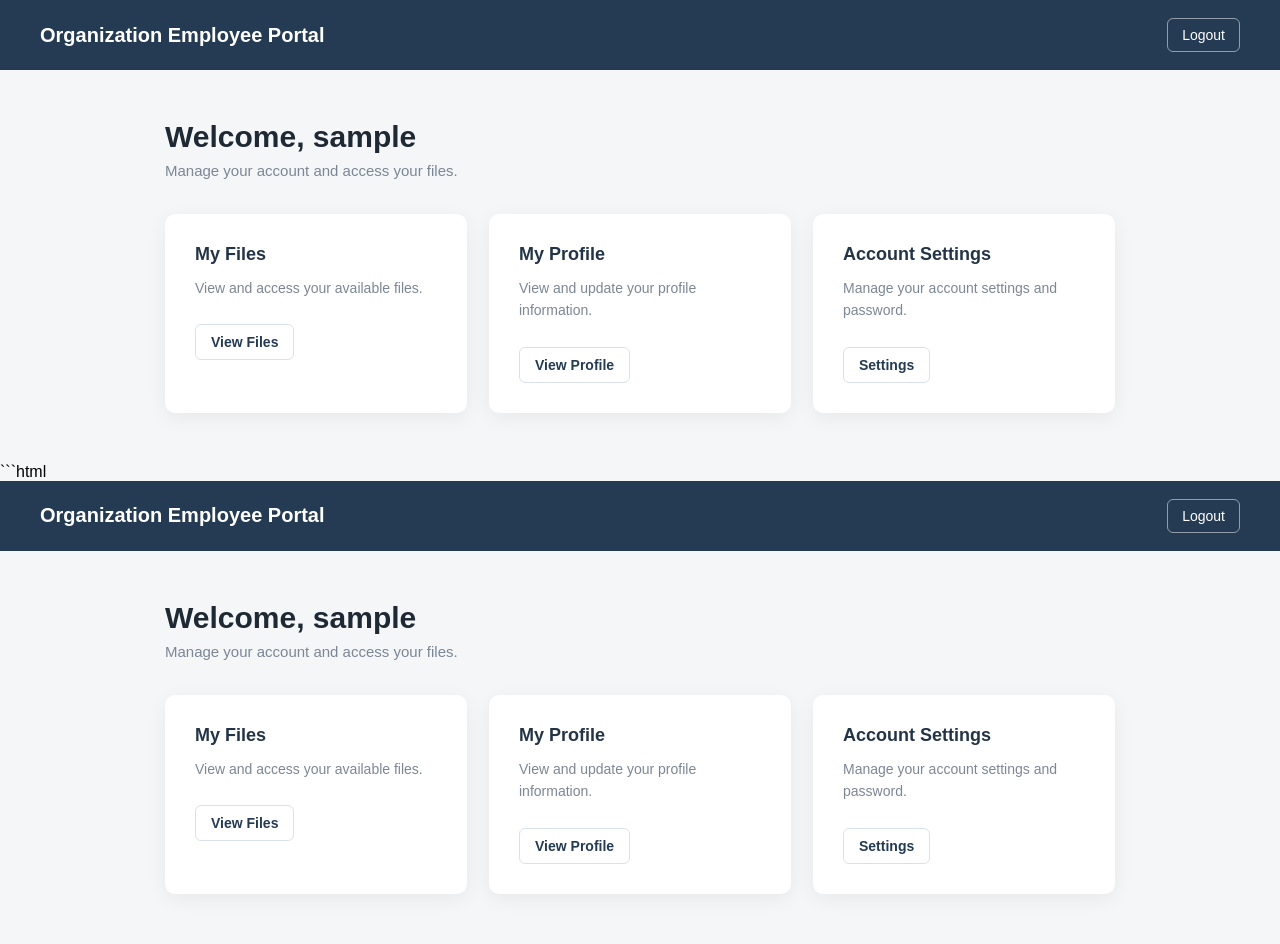
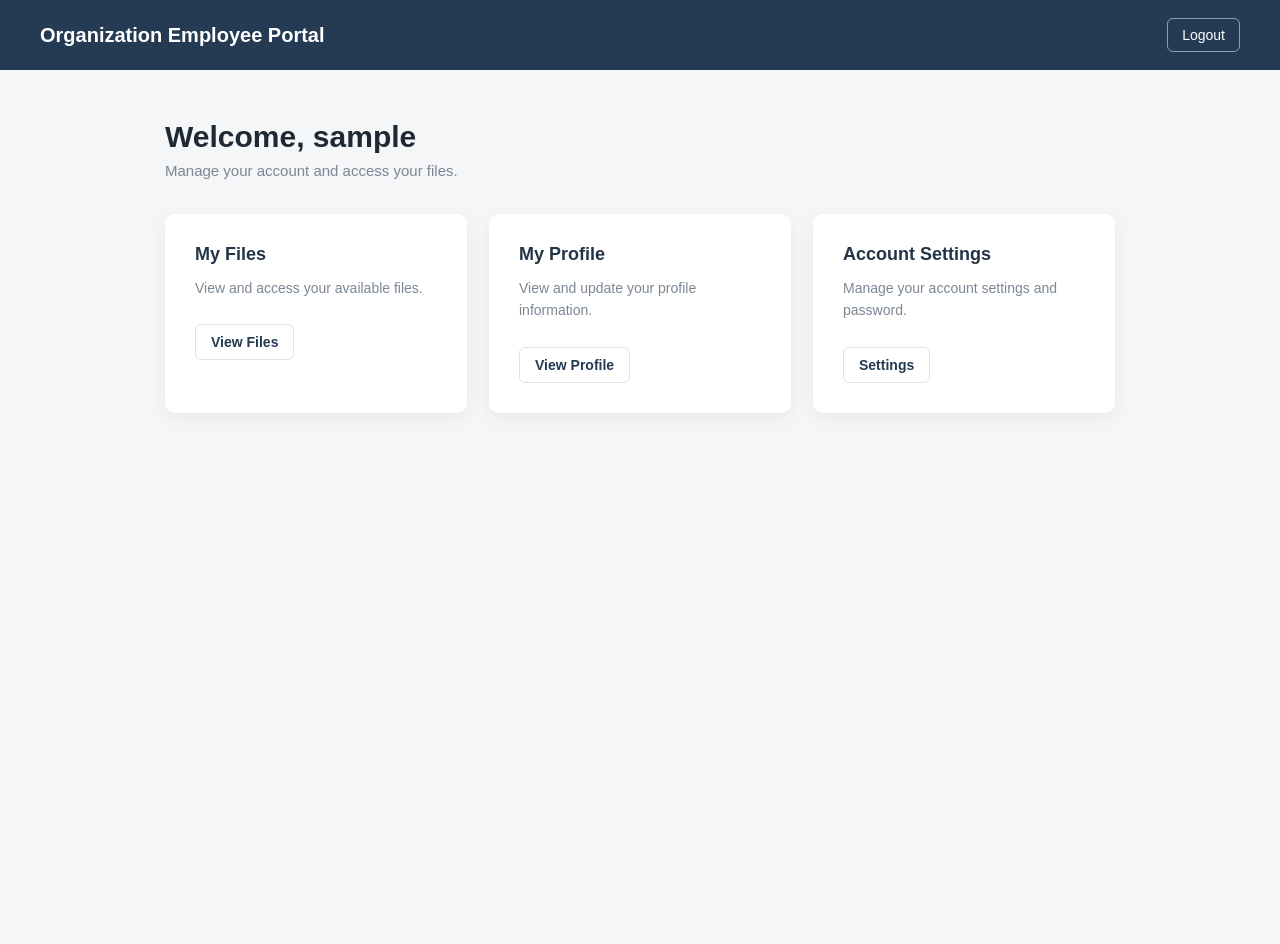
Before and after one commit to Harshini-2007/Cyber_Incident_Mnagement, a Flask app: page /dashboard in a window 1280 px wide. After the commit the page ends 383 px from the top, so only its background shows below. Run offline with Flask 3, Linux system fonts and the light colour scheme; the visitor is signed in with stand-in values (Sample User, id 1).

Commit message:
changes in ui

````diff
--- a/templates/dashboard.html
+++ b/templates/dashboard.html
@@ -1,4 +1,3 @@
-
 
 <!DOCTYPE html>
 <html lang="en">
@@ -6,7 +5,6 @@
 <head>
 
     <meta charset="UTF-8">
-
     <meta name="viewport" content="width=device-width, initial-scale=1.0">
 
     <title>Employee Portal</title>
@@ -20,117 +18,78 @@
             font-family: Arial, sans-serif;
         }
 
-
         body {
             background: #f4f6f8;
             min-height: 100vh;
         }
 
-
-        /* ---------------- NAVBAR ---------------- */
+        /* NAVBAR */
 
         .navbar {
-
             background: #243b53;
-
             color: white;
-
             padding: 18px 40px;
 
             display: flex;
-
             justify-content: space-between;
-
             align-items: center;
         }
 
-
         .portal-name {
-
             font-size: 20px;
-
             font-weight: 600;
         }
 
-
         .logout {
-
             color: white;
-
             text-decoration: none;
-
             font-size: 14px;
-
             padding: 8px 14px;
 
             border: 1px solid rgba(255,255,255,0.5);
-
             border-radius: 6px;
         }
 
-
         .logout:hover {
-
             background: rgba(255,255,255,0.1);
         }
 
-
-        /* ---------------- MAIN CONTAINER ---------------- */
+        /* MAIN CONTAINER */
 
         .container {
-
             max-width: 1000px;
-
             margin: 50px auto;
-
             padding: 0 25px;
         }
 
-
-        /* ---------------- WELCOME ---------------- */
+        /* WELCOME */
 
         .welcome {
-
             margin-bottom: 35px;
         }
 
-
         .welcome h1 {
-
             color: #1f2933;
-
             font-size: 30px;
-
             margin-bottom: 8px;
         }
 
-
         .welcome p {
-
             color: #7b8794;
-
             font-size: 15px;
         }
 
-
-        /* ---------------- CARDS ---------------- */
+        /* CARDS */
 
         .cards {
-
             display: grid;
-
             grid-template-columns: repeat(3, 1fr);
-
             gap: 22px;
         }
 
-
         .card {
-
             background: white;
-
             padding: 30px;
-
             border-radius: 10px;
 
             box-shadow: 0 5px 20px rgba(0, 0, 0, 0.06);
@@ -138,61 +97,43 @@
             min-height: 190px;
         }
 
-
         .card h2 {
-
             color: #243447;
-
             font-size: 18px;
-
             margin-bottom: 12px;
         }
 
-
         .card p {
-
             color: #7b8794;
-
             font-size: 14px;
-
             line-height: 1.6;
-
             margin-bottom: 25px;
         }
 
-
         .card a {
-
             display: inline-block;
 
             color: #243b53;
-
             text-decoration: none;
 
             font-weight: 600;
-
             font-size: 14px;
 
             padding: 9px 15px;
 
             border: 1px solid #d9e2ec;
-
             border-radius: 6px;
         }
 
-
         .card a:hover {
-
             background: #f4f6f8;
         }
 
-
-        /* ---------------- RESPONSIVE ---------------- */
+        /* RESPONSIVE */
 
         @media (max-width: 800px) {
 
             .cards {
-
                 grid-template-columns: 1fr;
             }
 
@@ -202,88 +143,63 @@
 
 </head>
 
-
 <body>
-
 
     <!-- NAVIGATION BAR -->
 
     <div class="navbar">
 
         <div class="portal-name">
-
             Organization Employee Portal
-
         </div>
 
-
         <a href="/logout" class="logout">
-
             Logout
-
         </a>
 
     </div>
-
 
 
     <!-- MAIN CONTENT -->
 
     <div class="container">
 
-
         <!-- WELCOME MESSAGE -->
 
         <div class="welcome">
 
             <h1>
-
                 Welcome, {{ username }}
-
             </h1>
 
-
             <p>
-
                 Manage your account and access your files.
-
             </p>
 
         </div>
-
 
 
         <!-- DASHBOARD CARDS -->
 
         <div class="cards">
 
-
             <!-- FILES -->
 
             <div class="card">
 
                 <h2>
-
                     My Files
-
                 </h2>
 
-
                 <p>
-
                     View and access your available files.
-
                 </p>
 
-
                 <a href="/files">
-
                     View Files
-
                 </a>
 
             </div>
-
 
 
             <!-- PROFILE -->
@@ -291,27 +207,18 @@
             <div class="card">
 
                 <h2>
-
                     My Profile
-
                 </h2>
 
-
                 <p>
-
                     View and update your profile information.
-
                 </p>
 
-
                 <a href="/profile">
-
                     View Profile
-
                 </a>
 
             </div>
-
 
 
             <!-- SETTINGS -->
@@ -319,383 +226,23 @@
             <div class="card">
 
                 <h2>
-
                     Account Settings
-
                 </h2>
 
-
                 <p>
-
                     Manage your account settings and password.
-
                 </p>
 
-
                 <a href="/settings">
-
                     Settings
-
                 </a>
 
             </div>
-
 
         </div>
 
     </div>
 
-
 </body>
 
 </html>
-```html
-<!DOCTYPE html>
-<html lang="en">
-
-<head>
-
-    <meta charset="UTF-8">
-
-    <meta name="viewport" content="width=device-width, initial-scale=1.0">
-
-    <title>Employee Portal</title>
-
-    <style>
-
-        * {
-            box-sizing: border-box;
-            margin: 0;
-            padding: 0;
-            font-family: Arial, sans-serif;
-        }
-
-
-        body {
-            background: #f4f6f8;
-            min-height: 100vh;
-        }
-
-
-        /* ---------------- NAVBAR ---------------- */
-
-        .navbar {
-
-            background: #243b53;
-
-            color: white;
-
-            padding: 18px 40px;
-
-            display: flex;
-
-            justify-content: space-between;
-
-            align-items: center;
-        }
-
-
-        .portal-name {
-
-            font-size: 20px;
-
-            font-weight: 600;
-        }
-
-
-        .logout {
-
-            color: white;
-
-            text-decoration: none;
-
-            font-size: 14px;
-
-            padding: 8px 14px;
-
-            border: 1px solid rgba(255,255,255,0.5);
-
-            border-radius: 6px;
-        }
-
-
-        .logout:hover {
-
-            background: rgba(255,255,255,0.1);
-        }
-
-
-        /* ---------------- MAIN CONTAINER ---------------- */
-
-        .container {
-
-            max-width: 1000px;
-
-            margin: 50px auto;
-
-            padding: 0 25px;
-        }
-
-
-        /* ---------------- WELCOME ---------------- */
-
-        .welcome {
-
-            margin-bottom: 35px;
-        }
-
-
-        .welcome h1 {
-
-            color: #1f2933;
-
-            font-size: 30px;
-
-            margin-bottom: 8px;
-        }
-
-
-        .welcome p {
-
-            color: #7b8794;
-
-            font-size: 15px;
-        }
-
-
-        /* ---------------- CARDS ---------------- */
-
-        .cards {
-
-            display: grid;
-
-            grid-template-columns: repeat(3, 1fr);
-
-            gap: 22px;
-        }
-
-
-        .card {
-
-            background: white;
-
-            padding: 30px;
-
-            border-radius: 10px;
-
-            box-shadow: 0 5px 20px rgba(0, 0, 0, 0.06);
-
-            min-height: 190px;
-        }
-
-
-        .card h2 {
-
-            color: #243447;
-
-            font-size: 18px;
-
-            margin-bottom: 12px;
-        }
-
-
-        .card p {
-
-            color: #7b8794;
-
-            font-size: 14px;
-
-            line-height: 1.6;
-
-            margin-bottom: 25px;
-        }
-
-
-        .card a {
-
-            display: inline-block;
-
-            color: #243b53;
-
-            text-decoration: none;
-
-            font-weight: 600;
-
-            font-size: 14px;
-
-            padding: 9px 15px;
-
-            border: 1px solid #d9e2ec;
-
-            border-radius: 6px;
-        }
-
-
-        .card a:hover {
-
-            background: #f4f6f8;
-        }
-
-
-        /* ---------------- RESPONSIVE ---------------- */
-
-        @media (max-width: 800px) {
-
-            .cards {
-
-                grid-template-columns: 1fr;
-            }
-
-        }
-
-    </style>
-
-</head>
-
-
-<body>
-
-
-    <!-- NAVIGATION BAR -->
-
-    <div class="navbar">
-
-        <div class="portal-name">
-
-            Organization Employee Portal
-
-        </div>
-
-
-        <a href="/logout" class="logout">
-
-            Logout
-
-        </a>
-
-    </div>
-
-
-
-    <!-- MAIN CONTENT -->
-
-    <div class="container">
-
-
-        <!-- WELCOME MESSAGE -->
-
-        <div class="welcome">
-
-            <h1>
-
-                Welcome, {{ username }}
-
-            </h1>
-
-
-            <p>
-
-                Manage your account and access your files.
-
-            </p>
-
-        </div>
-
-
-
-        <!-- DASHBOARD CARDS -->
-
-        <div class="cards">
-
-
-            <!-- FILES -->
-
-            <div class="card">
-
-                <h2>
-
-                    My Files
-
-                </h2>
-
-
-                <p>
-
-                    View and access your available files.
-
-                </p>
-
-
-                <a href="/files">
-
-                    View Files
-
-                </a>
-
-            </div>
-
-
-
-            <!-- PROFILE -->
-
-            <div class="card">
-
-                <h2>
-
-                    My Profile
-
-                </h2>
-
-
-                <p>
-
-                    View and update your profile information.
-
-                </p>
-
-
-                <a href="/profile">
-
-                    View Profile
-
-                </a>
-
-            </div>
-
-
-
-            <!-- SETTINGS -->
-
-            <div class="card">
-
-                <h2>
-
-                    Account Settings
-
-                </h2>
-
-
-                <p>
-
-                    Manage your account settings and password.
-
-                </p>
-
-
-                <a href="/settings">
-
-                    Settings
-
-                </a>
-
-            </div>
-
-
-        </div>
-
-    </div>
-
-
-</body>
-
-</html>
````
Also changed, not shown: templates/security_dashboard.html (+43 -190 lines).
